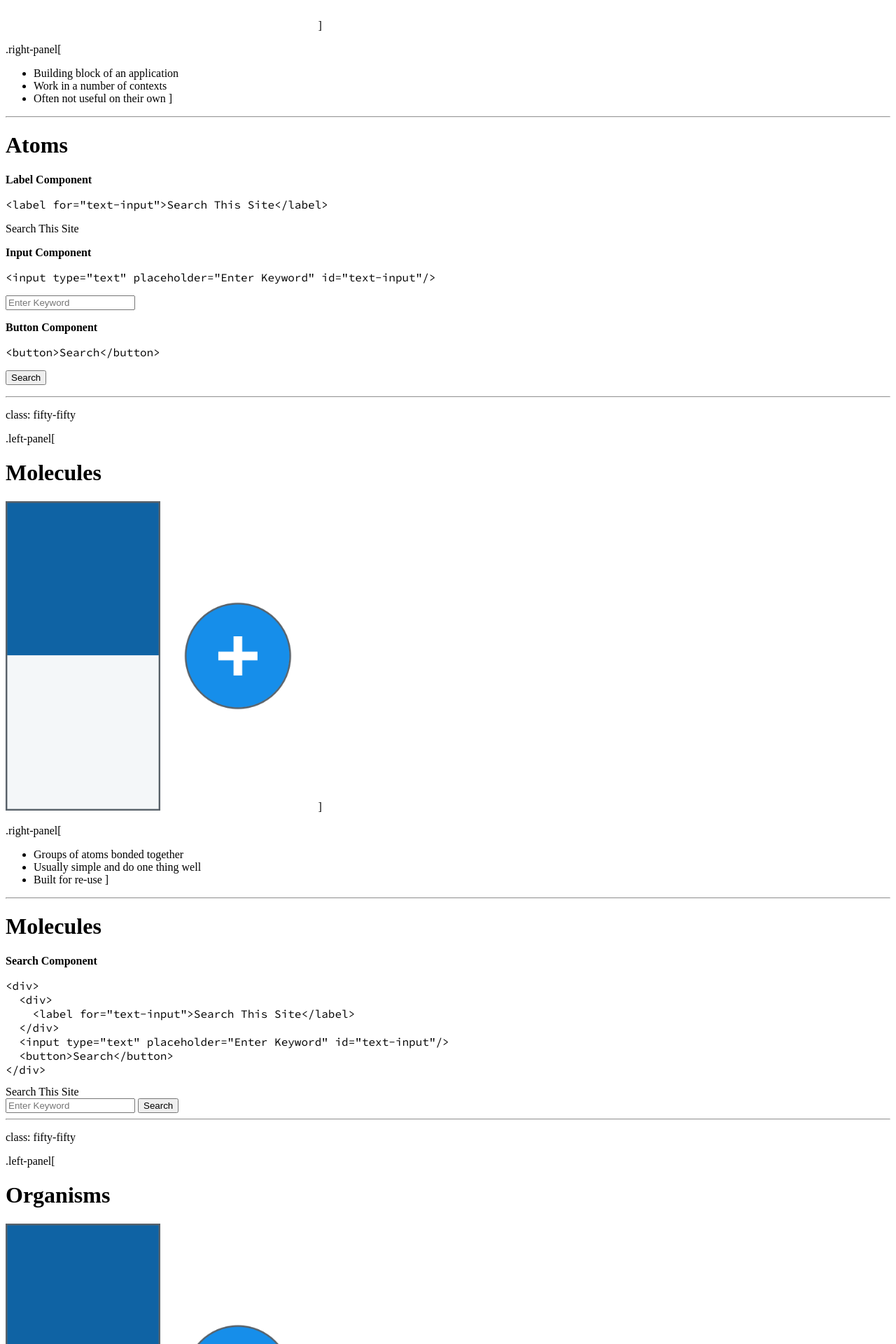
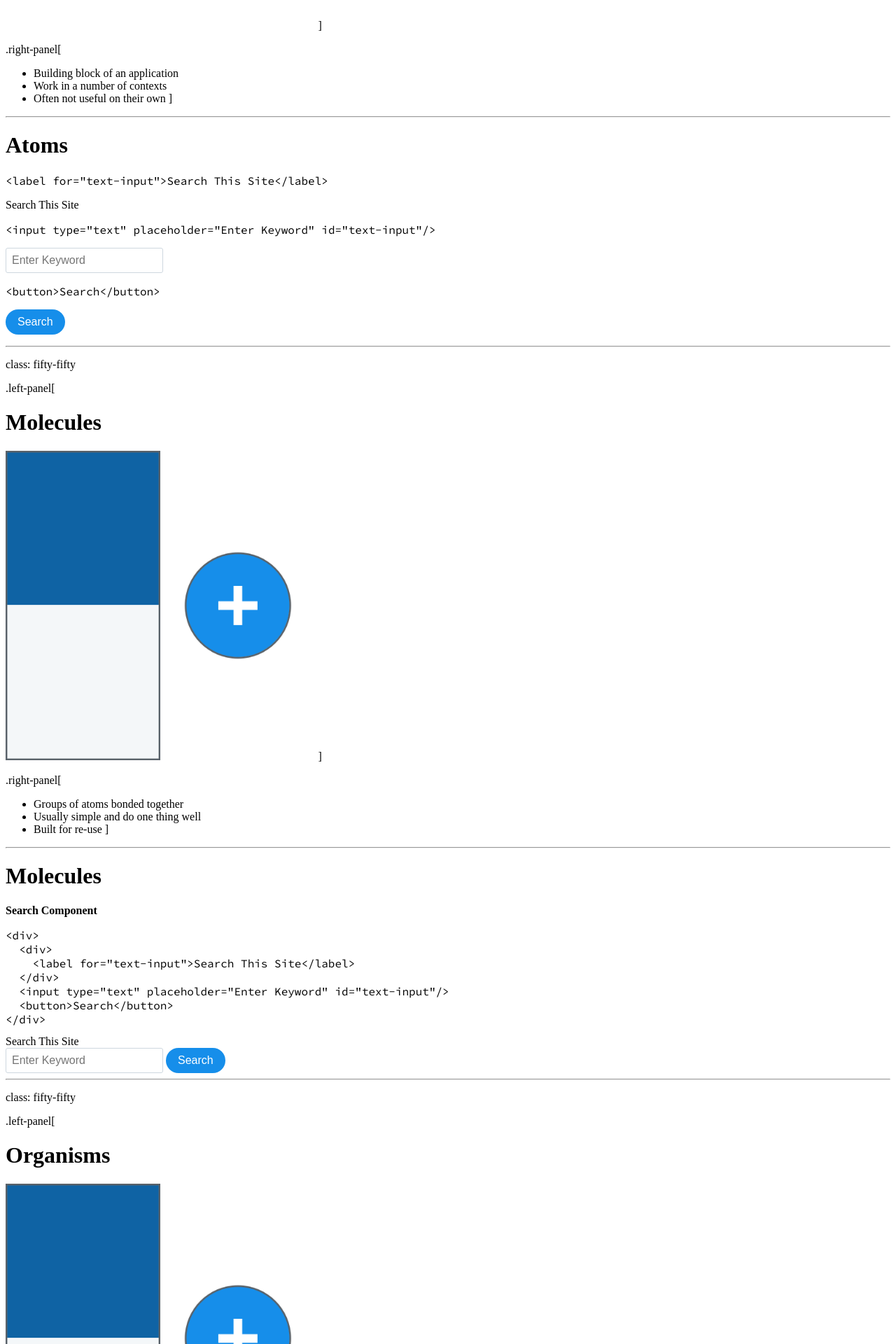
Before and after one commit to bufferapp/buffer-talks, a Jekyll site: the page built from slides/atomic-design-at-buffer.md, in a window 1280 px wide. Shown: the part 1070-2990 px from the top of the page at 70% size. Built offline with Jekyll 4.4.1, drawn with Linux system fonts in a browser that asks for light colours; our own code applies the rules of GitHub Pages for plain Markdown files; some of the changed text lies outside the part shown.

Commit message:
style tweaks

````diff
--- a/css/style.css
+++ b/css/style.css
@@ -1,9 +1,35 @@
+label {
+  font-size: 1rem;
+}
+
+button {
+  display: inline-block;
+  padding: 0.5rem 1rem;
+  font-size: 1rem;
+  color: #FFF;
+  background-color: #168EEA;
+  border: 1px solid transparent;
+  border-radius: 256px;
+  cursor: pointer;
+  outline: none;
+  transition: background-color 0.1s linear;
+}
+
+input[type=text] {
+  padding: 0.5rem;
+  outline: 0;
+  font-size: 1rem;
+  color: #59626A;
+  border: 1px solid #CED7DF;
+  border-radius: 3px;
+}
+
 a {
   color: #168EEA;
 }
 
 a:hover {
-  color: #137ac9;
+  color: #137AC9;
   cursor: pointer;
 }
 
@@ -32,7 +58,7 @@ code {
 
 .remark-slide-content.title {
   background: #168EEA;
-  color: #fff;
+  color: #FFF;
   vertical-align: middle;
   text-align: center;
 }
@@ -43,7 +69,7 @@ code {
 }
 
 .remark-slide-content.title a {
-  color: #fff;
+  color: #FFF;
 }
 
 /* quote */
@@ -64,7 +90,7 @@ code {
 
 .remark-slide-content.segue {
   background: #168EEA;
-  color: #fff;
+  color: #FFF;
   vertical-align: middle;
 }
 
@@ -74,7 +100,7 @@ code {
 }
 
 .remark-slide-content.segue a {
-  color: #fff;
+  color: #FFF;
 }
 
 /* 50/50 */
@@ -87,7 +113,7 @@ code {
 
 .remark-slide-content.fifty-fifty .left-panel {
   background: #168EEA;
-  color: #fff;
+  color: #FFF;
 }
 
 .remark-slide-content.fifty-fifty .right-panel,
--- a/slides/atomic-design-at-buffer.md
+++ b/slides/atomic-design-at-buffer.md
@@ -41,23 +41,17 @@ class: fifty-fifty
 
 # Atoms
 
-**Label Component**
-
 ```html
 <label for="text-input">Search This Site</label>
 ```
 
 <label for="text-input">Search This Site</label>
 
-**Input Component**
-
 ```html
 <input type="text" placeholder="Enter Keyword" id="text-input"/>
 ```
 
 <input type="text" placeholder="Enter Keyword" id="text-input"/>
-
-**Button Component**
 
 ```html
 <button>Search</button>
@@ -127,18 +121,21 @@ class: fifty-fifty
 
 ```html
 <Nav>
-  <Image src="awesome.png" />
+  <Image src="logo.png" />
   <NavLinks links=["Home", "About", "Contact"] />
   <Search />
 </Nav>
 ```
 
-<nav style="display: flex; background: #eee; align-items: bottom; align-items: flex-end; padding: 1em;">
-  <img src="/images/AtomicDesign/AwesomeFace.png" style="height: 2em; width: 2em;" />
-  <ul style="display: flex; list-style: none; padding: 0; margin: 0; flex-grow: 1;">
-    <li style="margin-left: 2em;"><a href="#">Home</a></li>
-    <li style="margin-left: 0.5em;"><a href="#">About</a></li>
-    <li style="margin-left: 0.5em;"><a href="#">Contact</a></li>
+<nav style="display: flex; background: #eee; align-items: center; padding: 1em;">
+  <svg height="64" width="64">
+    <circle cx="32" cy="32" r="28" stroke="#2ecc71" stroke-width="4" fill="none"></circle>
+    <circle cx="32" cy="32" r="20" stroke="#08BCD0" stroke-width="4" fill="none" />
+  </svg>
+  <ul style="display: flex; list-style: none; padding: 0; margin: 0; flex-grow: 1; font-size: 2.5rem">
+    <li style="margin-left: 1.5rem;"><a href="#">Home</a></li>
+    <li style="margin-left: 1.5rem;"><a href="#">About</a></li>
+    <li style="margin-left: 1.5rem;"><a href="#">Contact</a></li>
   </ul>
   <div>
     <div>
````
